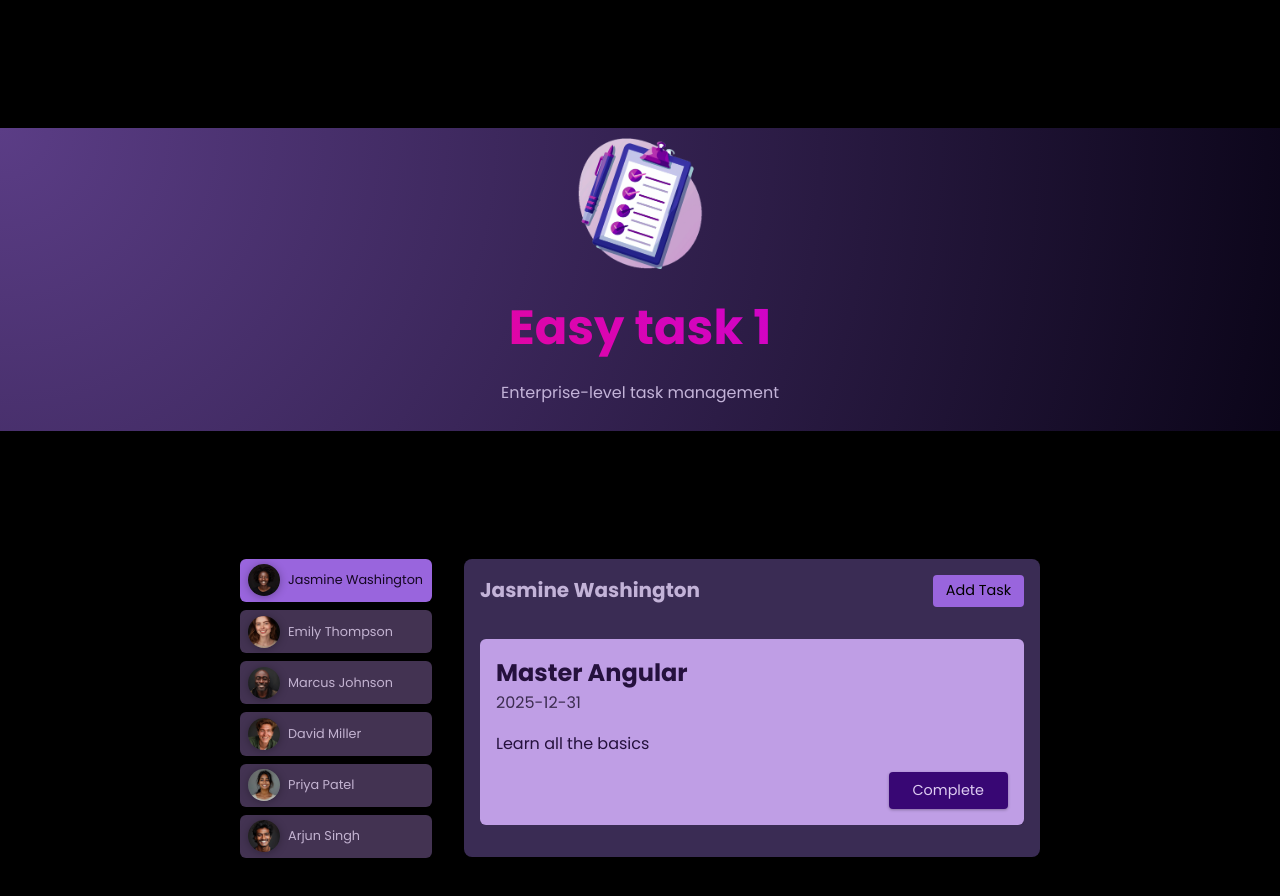
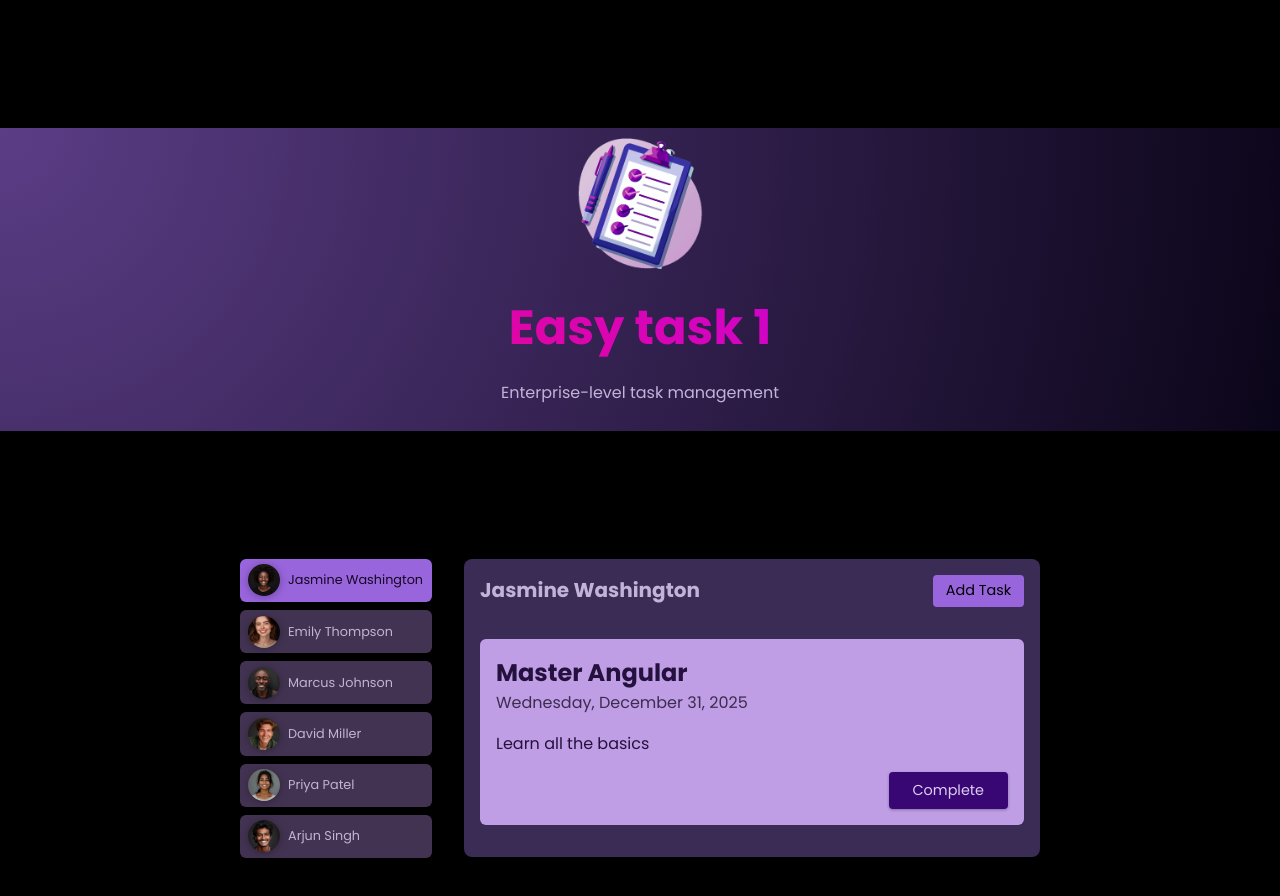
Before and after one commit to Mescruu/AngularEssentials, an Angular app: page / in a window 1280 px wide. Both pictures are taken after a click on the button "Jasmine Washington". Shown: the top 896 px of the page. Built offline with nearby package versions, Linux system fonts and the light colour scheme.

Commit message:
- DatePipe - better display of tasks date

```diff
--- a/src/app/tasks/task/task.component.html
+++ b/src/app/tasks/task/task.component.html
@@ -1,7 +1,8 @@
 <app-card>
   <article>
     <h2>{{  task.title }}</h2>
-    <time>{{  task.dueDate }}</time>
+<!--    <time>{{  task.dueDate | date:'EEEE HH:mm YYYY-MM-dd'}}</time>-->
+    <time>{{  task.dueDate | date:'fullDate'}}</time>
     <p>{{  task.summary }}</p>
     <p class="actions">
       <button (click)="onCompleteTask()">Complete</button>
--- a/src/app/tasks/task/task.component.ts
+++ b/src/app/tasks/task/task.component.ts
@@ -1,12 +1,14 @@
 import {Component, EventEmitter, Input, Output} from '@angular/core';
 import {Task} from "./task.model";
+import {DatePipe} from "@angular/common";
 import {CardComponent} from "../../shared/card/card.component";
 
 @Component({
   selector: 'app-task',
   standalone: true,
   imports: [
-    CardComponent
+    CardComponent,
+    DatePipe
   ],
   templateUrl: './task.component.html',
   styleUrl: './task.component.css'
```
Also changed, not shown: 1 other file (tests, documents, lock files or other folders).
